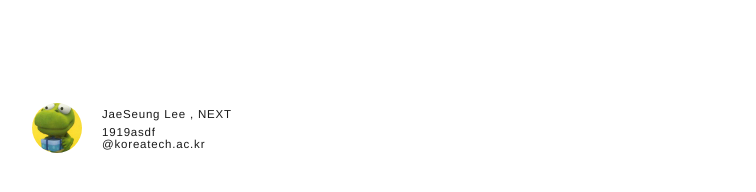
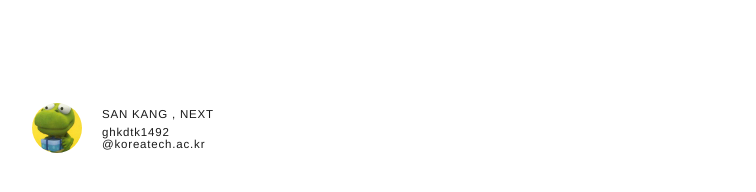
Before and after one commit to kuthealth/kuthealth.github.com, a Jekyll site: the page built from page/stopping.html, in a window 1280 px wide and 900 px high, scrolled down 3584 px. Shown: the part 654-846 px from the top of the window, without its empty margins (96-852 px from the left). Built offline with Jekyll 4.4.1, drawn with Linux system fonts in a browser that asks for light colours.

Commit message:
Update stopping.html

```diff
--- a/page/stopping.html
+++ b/page/stopping.html
@@ -356,8 +356,8 @@ P.HStyle13, LI.HStyle13, DIV.HStyle13
             <section>
               <img src="/images/crong.jpg">
               <ul>
-                <li>JaeSeung Lee , NEXT</li>
-                <li>1919asdf</li>@koreatech.ac.kr</li>
+                <li>SAN KANG , NEXT</li>
+                <li>ghkdtk1492</li>@koreatech.ac.kr</li>
               </ul>
           </section>
         </footer>
```
